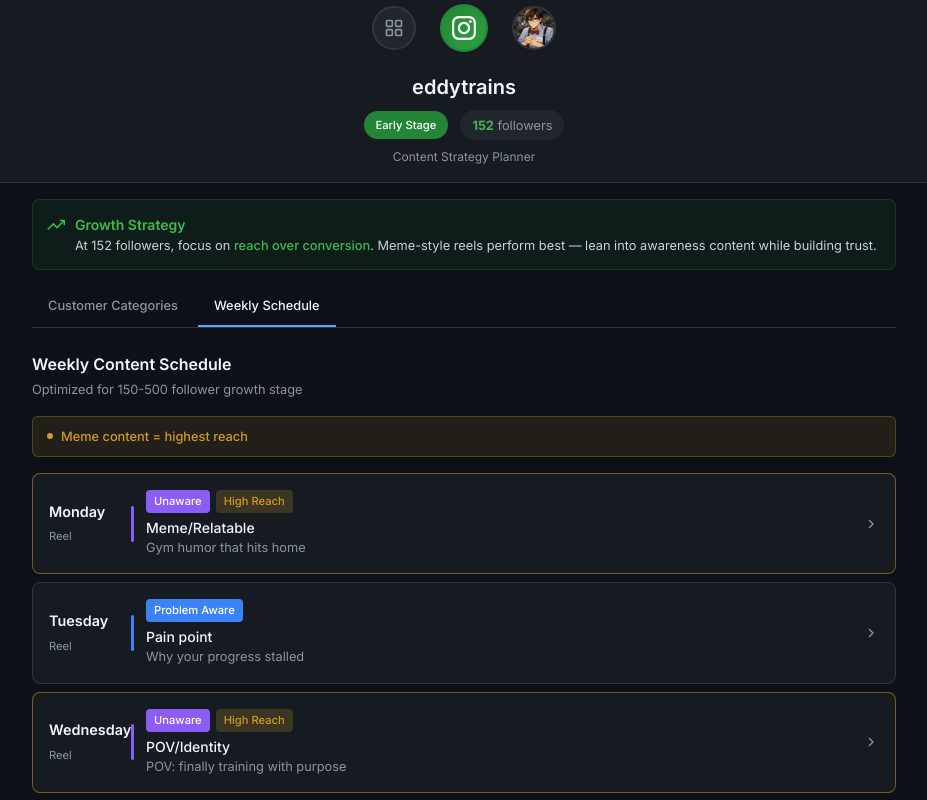
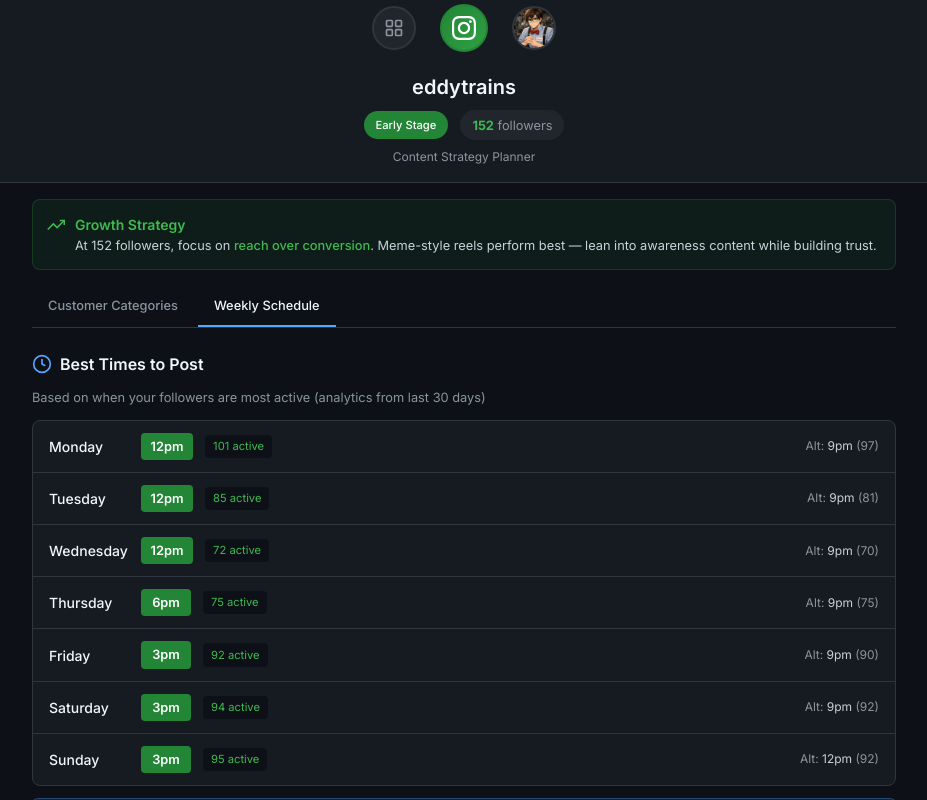
Before and after one commit to HenryWorksHard/eddytrains-content-planner, a React (Vite) app: page / in a window 1280 px wide. Both pictures are taken after a click on the button "Weekly Schedule". Shown: the top 800 px of the page, without its empty margins (176-1103 px from the left). Built offline with nearby package versions, Linux system fonts and the light colour scheme.

Commit message:
Add best posting times section based on analytics

```diff
--- a/src/App.jsx
+++ b/src/App.jsx
@@ -176,6 +176,17 @@ const weeklySchedule = [
   { day: "Friday", awareness: "Unaware", type: "Lifestyle", example: "Day in the life / gym moments", format: "Reel", highReach: true },
   { day: "Saturday", awareness: "Problem Aware", type: "Myth busting", example: "Stop believing this about training", format: "Reel", highReach: false },
   { day: "Sunday", awareness: "Unaware", type: "Relatable story", example: "Sunday gym culture / recovery vibes", format: "Reel/Story", highReach: true }
+]
+
+// Best posting times based on follower activity analytics (updated Feb 2026)
+const bestPostTimes = [
+  { day: "Monday", bestTime: "12pm", activity: 101, secondBest: "9pm", secondActivity: 97 },
+  { day: "Tuesday", bestTime: "12pm", activity: 85, secondBest: "9pm", secondActivity: 81 },
+  { day: "Wednesday", bestTime: "12pm", activity: 72, secondBest: "9pm", secondActivity: 70 },
+  { day: "Thursday", bestTime: "6pm", activity: 75, secondBest: "9pm", secondActivity: 75 },
+  { day: "Friday", bestTime: "3pm", activity: 92, secondBest: "9pm", secondActivity: 90 },
+  { day: "Saturday", bestTime: "3pm", activity: 94, secondBest: "9pm", secondActivity: 92 },
+  { day: "Sunday", bestTime: "3pm", activity: 95, secondBest: "12pm", secondActivity: 92 }
 ]
 
 function App() {
@@ -811,6 +822,87 @@ function App() {
 
         {activeTab === 'schedule' && (
           <div>
+            {/* Best Post Times Section */}
+            <div style={{ marginBottom: 24 }}>
+              <div style={{ display: 'flex', alignItems: 'center', gap: 8, marginBottom: 12 }}>
+                <svg width="20" height="20" viewBox="0 0 24 24" fill="none" stroke="#58a6ff" strokeWidth="2">
+                  <circle cx="12" cy="12" r="10"/>
+                  <polyline points="12 6 12 12 16 14"/>
+                </svg>
+                <h2 style={{ fontSize: '1rem', fontWeight: 600, color: '#f0f6fc' }}>Best Times to Post</h2>
+              </div>
+              <p style={{ color: '#8b949e', fontSize: '0.8rem', marginBottom: 12 }}>Based on when your followers are most active (analytics from last 30 days)</p>
+
+              <div style={{
+                background: '#161b22',
+                border: '1px solid #30363d',
+                borderRadius: 8,
+                overflow: 'hidden'
+              }}>
+                {bestPostTimes.map((item, i) => (
+                  <div
+                    key={i}
+                    style={{
+                      display: 'flex',
+                      alignItems: 'center',
+                      padding: '0.75rem 1rem',
+                      borderBottom: i < bestPostTimes.length - 1 ? '1px solid #30363d' : 'none',
+                      gap: 12
+                    }}
+                  >
+                    <div style={{ width: 80, fontWeight: 500, color: '#f0f6fc', fontSize: '0.875rem' }}>
+                      {item.day}
+                    </div>
+                    <div style={{
+                      background: '#238636',
+                      padding: '0.25rem 0.6rem',
+                      borderRadius: 4,
+                      fontSize: '0.8rem',
+                      fontWeight: 600,
+                      color: '#fff',
+                      minWidth: 50,
+                      textAlign: 'center'
+                    }}>
+                      {item.bestTime}
+                    </div>
+                    <div style={{
+                      background: '#0d1117',
+                      padding: '0.2rem 0.5rem',
+                      borderRadius: 4,
+                      fontSize: '0.7rem',
+                      color: '#3fb950'
+                    }}>
+                      {item.activity} active
+                    </div>
+                    <div style={{ color: '#8b949e', fontSize: '0.75rem', marginLeft: 'auto' }}>
+                      Alt: <span style={{ color: '#c9d1d9' }}>{item.secondBest}</span> ({item.secondActivity})
+                    </div>
+                  </div>
+                ))}
+              </div>
+
+              <div style={{
+                background: 'rgba(88, 166, 255, 0.1)',
+                border: '1px solid rgba(88, 166, 255, 0.3)',
+                borderRadius: 6,
+                padding: '0.75rem',
+                marginTop: 12,
+                display: 'flex',
+                alignItems: 'flex-start',
+                gap: 10
+              }}>
+                <svg width="16" height="16" viewBox="0 0 24 24" fill="none" stroke="#58a6ff" strokeWidth="2" style={{ flexShrink: 0, marginTop: 2 }}>
+                  <circle cx="12" cy="12" r="10"/>
+                  <line x1="12" y1="16" x2="12" y2="12"/>
+                  <line x1="12" y1="8" x2="12.01" y2="8"/>
+                </svg>
+                <div style={{ fontSize: '0.8rem', color: '#c9d1d9' }}>
+                  <strong style={{ color: '#58a6ff' }}>Pattern:</strong> Weekdays perform best at <strong>12pm</strong> (lunch break),
+                  weekends peak at <strong>3pm</strong>. Evenings (9pm) are consistently strong across all days.
+                </div>
+              </div>
+            </div>
+
             <div style={{ marginBottom: 16 }}>
               <h2 style={{ fontSize: '1rem', fontWeight: 600, color: '#f0f6fc', marginBottom: 4 }}>Weekly Content Schedule</h2>
               <p style={{ color: '#8b949e', fontSize: '0.8rem' }}>Optimized for 150-500 follower growth stage</p>
```
